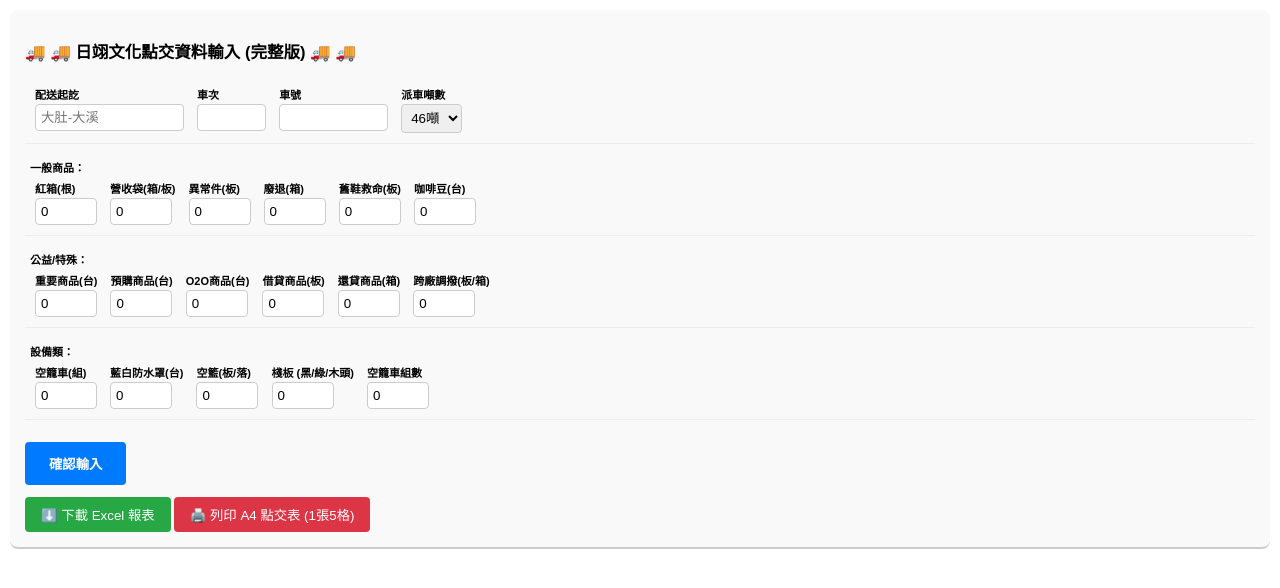
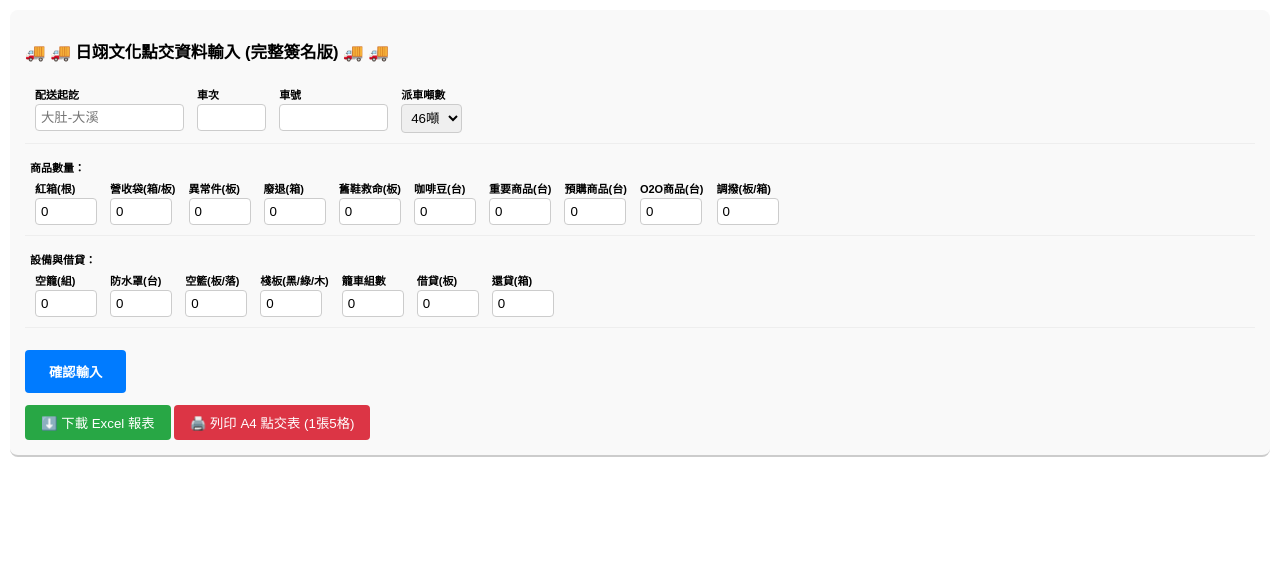
Before and after one commit to 608177-cloud/paper, a Flask app: page / in a window 1280 px wide. Shown: the top 588 px of the page. Run offline with Flask 3, Linux system fonts and the light colour scheme.

Commit message:
Update index.html

```diff
--- a/templates/index.html
+++ b/templates/index.html
@@ -2,11 +2,11 @@
 <html lang="zh-TW">
 <head>
     <meta charset="UTF-8">
-    <title>日翊文化轉運車點交系統 (完整版)</title>
+    <title>日翊文化轉運車點交系統 (完整簽名版)</title>
     <style>
         body { font-size: 11px; margin: 0; padding: 10px; font-family: "Microsoft JhengHei", Arial, sans-serif; }
 
-        /* 輸入介面樣式 */
+        /* 輸入介面樣式 (保持不變) */
         .no-print { background: #f9f9f9; padding: 15px; border-bottom: 2px solid #ccc; margin-bottom: 20px; border-radius: 8px; }
         .form-row { margin-bottom: 10px; padding: 5px; border-bottom: 1px solid #eee; }
         .form-group { margin: 5px; display: inline-block; vertical-align: top; }
@@ -14,20 +14,21 @@
         .no-print input[type="text"], .no-print select { padding: 5px; border: 1px solid #ccc; border-radius: 4px; }
         .no-print input[type="number"] { padding: 5px; border: 1px solid #ccc; border-radius: 4px; width: 50px; }
 
-        /* 列印區域樣式 */
+        /* 列印區域樣式 (微調格子排列) */
         .print-area { width: 210mm; margin: 0 auto; }
         .record-box {
             width: 100%; height: 55mm; /* 設定高度讓 5 格剛好滿一頁 */
             border: 2px solid black; margin-bottom: 4px;
             display: grid;
             grid-template-columns: repeat(6, 1fr);
-            grid-template-rows: repeat(7, 1fr);
+            grid-template-rows: repeat(7, 1fr); /* 保持 7 行 */
             page-break-inside: avoid;
         }
         .cell { border: 0.5px solid #000; padding: 1px; display: flex; align-items: center; justify-content: center; text-align: center; }
         .header { grid-column: span 6; background: #eee; font-weight: bold; font-size: 13px; border-bottom: 1px solid black; }
         .col-span-2 { grid-column: span 2; }
         .col-span-3 { grid-column: span 3; }
+        .signature-cell { grid-column: span 2; grid-row: span 2; background: #fdfdfd; font-size: 12px; font-weight: bold; border-left: 1.5px solid black; } /* 新增簽名欄位樣式 */
 
         /* A4 列印設定 */
         @media print {
@@ -41,7 +42,7 @@
 <body>
 
 <div class="no-print">
-    <h2>🚚 🚚 日翊文化點交資料輸入 (完整版) 🚚 🚚</h2>
+    <h2>🚚 🚚 日翊文化點交資料輸入 (完整簽名版) 🚚 🚚</h2>
     <form action="/add" method="post">
 
         <div class="form-row">
@@ -52,32 +53,28 @@
         </div>
 
         <div class="form-row">
-            <b>一般商品：</b><br>
+            <b>商品數量：</b><br>
             <div class="form-group"><label>紅箱(根)</label><input type="number" name="red_box" value="0"></div>
             <div class="form-group"><label>營收袋(箱/板)</label><input type="number" name="money_bag" value="0"></div>
             <div class="form-group"><label>異常件(板)</label><input type="number" name="error_item" value="0"></div>
             <div class="form-group"><label>廢退(箱)</label><input type="number" name="waste_ret" value="0"></div>
             <div class="form-group"><label>舊鞋救命(板)</label><input type="number" name="shoes" value="0"></div>
             <div class="form-group"><label>咖啡豆(台)</label><input type="number" name="coffee" value="0"></div>
+            <div class="form-group"><label>重要商品(台)</label><input type="number" name="important" value="0"></div>
+            <div class="form-group"><label>預購商品(台)</label><input type="number" name="pre_order" value="0"></div>
+            <div class="form-group"><label>O2O商品(台)</label><input type="number" name="o2o" value="0"></div>
+            <div class="form-group"><label>調撥(板/箱)</label><input type="number" name="inter_plant" value="0"></div>
         </div>
 
         <div class="form-row">
-            <b>公益/特殊：</b><br>
-            <div class="form-group"><label>重要商品(台)</label><input type="number" name="important" value="0"></div>
-            <div class="form-group"><label>預購商品(台)</label><input type="number" name="pre_order" value="0"></div>
-            <div class="form-group"><label>O2O商品(台)</label><input type="number" name="o2o" value="0"></div>
-            <div class="form-group"><label>借貸商品(板)</label><input type="number" name="lend_item" value="0"></div>
-            <div class="form-group"><label>還貸商品(箱)</label><input type="number" name="ret_item" value="0"></div>
-            <div class="form-group"><label>跨廠調撥(板/箱)</label><input type="number" name="inter_plant" value="0"></div>
-        </div>
-
-        <div class="form-row">
-            <b>設備類：</b><br>
-            <div class="form-group"><label>空籠車(組)</label><input type="number" name="cage" value="0"></div>
-            <div class="form-group"><label>藍白防水罩(台)</label><input type="number" name="waterproof" value="0"></div>
+            <b>設備與借貸：</b><br>
+            <div class="form-group"><label>空籠(組)</label><input type="number" name="cage" value="0"></div>
+            <div class="form-group"><label>防水罩(台)</label><input type="number" name="waterproof" value="0"></div>
             <div class="form-group"><label>空籃(板/落)</label><input type="number" name="basket" value="0"></div>
-            <div class="form-group"><label>棧板 (黑/綠/木頭)</label><input type="number" name="pallet" value="0"></div>
-            <div class="form-group"><label>空籠車組數</label><input type="number" name="cage_set" value="0"></div>
+            <div class="form-group"><label>棧板(黑/綠/木)</label><input type="number" name="pallet" value="0"></div>
+            <div class="form-group"><label>籠車組數</label><input type="number" name="cage_set" value="0"></div>
+            <div class="form-group"><label>借貸(板)</label><input type="number" name="lend_item" value="0"></div>
+            <div class="form-group"><label>還貸(箱)</label><input type="number" name="ret_item" value="0"></div>
         </div>
 
         <br>
@@ -97,31 +94,36 @@
         <div class="cell">車次: {{ r.trip }}</div>
         <div class="cell">車號: {{ r.car_no }}</div>
         <div class="cell">噸數: {{ r.ton }}</div>
-        <div class="cell col-span-2" style="background: #fdfdfd;">（運務士簽章: __________）</div>
+        <div class="cell col-span-2">借貸: {{ r.lend_item }}板 / 還貸: {{ r.ret_item }}箱</div>
 
         <div class="cell">紅箱: {{ r.red_box }} 根</div>
         <div class="cell">營收袋: {{ r.money_bag }} 箱/板</div>
         <div class="cell">異常件: {{ r.error_item }} 板</div>
         <div class="cell">廢退: {{ r.waste_ret }} 箱</div>
-        <div class="cell col-span-2">借貸: {{ r.lend_item }} 板 / 還貸: {{ r.ret_item }} 箱</div>
-
         <div class="cell">舊鞋: {{ r.shoes }} 板</div>
         <div class="cell">咖啡豆: {{ r.coffee }} 台</div>
+
         <div class="cell">重要: {{ r.important }} 台</div>
         <div class="cell">預購: {{ r.pre_order }} 台</div>
         <div class="cell">O2O: {{ r.o2o }} 台</div>
         <div class="cell">調撥: {{ r.inter_plant }} 板/箱</div>
-
         <div class="cell">空籠: {{ r.cage }} 組</div>
         <div class="cell">防水罩: {{ r.waterproof }} 台</div>
-        <div class="cell">空籃: {{ r.basket }} 板/落</div>
-        <div class="cell">棧板: {{ r.pallet }} 黑/綠/木</div>
-        <div class="cell col-span-2">籠車組數: {{ r.cage_set }} / 進/出車時間: __:__ / __:__</div>
 
-        <div class="cell col-span-6" style="text-align: left; background: #fdfdfd; font-size: 10px;">
-            <b>日翊轉運商品點交紀錄區：</b>
-            紅箱 / 營收袋 / 異常件 / 廢退 / 舊鞋救命 / 咖啡豆 / 重要商品 / 預購 / O2O商品 / 調撥 / 空籠 / 防水罩 / 空籃 / 棧板 / 籠車組數
+        <div class="cell col-span-2">空籃: {{ r.basket }} 板/落</div>
+        <div class="cell col-span-2">棧板: {{ r.pallet }} 黑/綠/木</div>
+        <div class="cell signature-cell" style="grid-row: span 3; grid-column: span 2; border-left: 2px solid black;">
+            運務士手寫簽名：<br><br><br><br>
         </div>
+
+        <div class="cell col-span-2">籠車組數: {{ r.cage_set }}</div>
+        <div class="cell col-span-2">時間: __:__ / __:__</div>
+
+        <div class="cell col-span-4" style="text-align: left; background: #fdfdfd; font-size: 10px;">
+            <b>日翊轉運商品點交紀錄區：</b><br>
+            紅箱/營收袋/異常件/廢退/舊鞋/咖啡豆/重要商品/預購/O2O/調撥/空籠/防水罩/空籃/棧板/籠車組數/時間
+        </div>
+
     </div>
     {% endfor %}
 </div>
```
